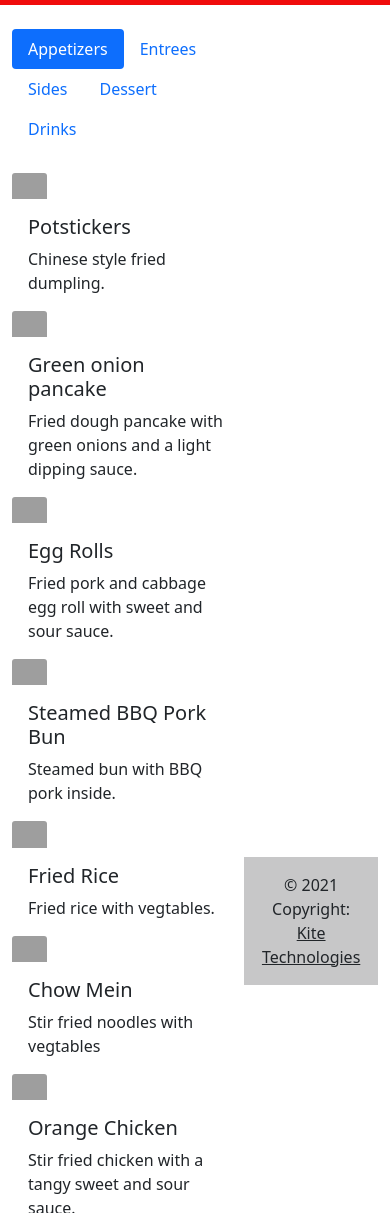
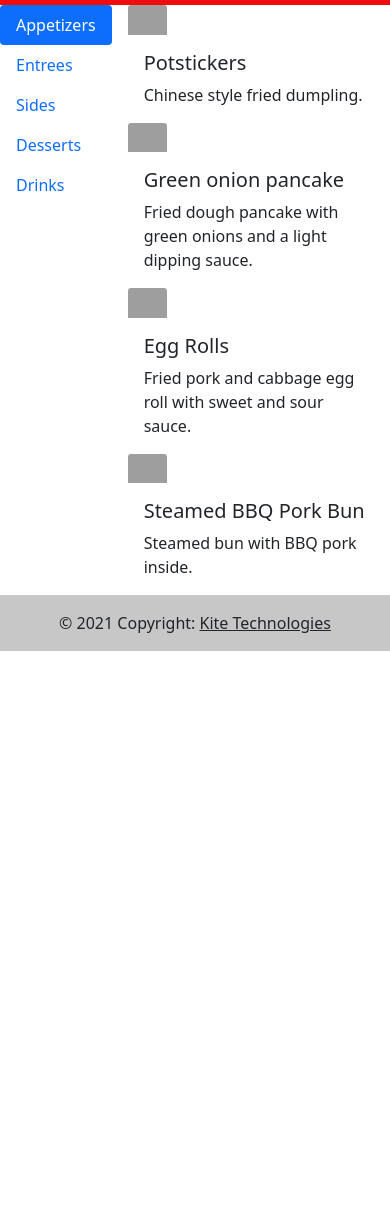
Before and after one commit to nicholas-auyeung/Building-A-Restaurant-Website-With-Boostrap, a plain HTML site: page menu.html in a window 390 px wide. Shown: the part 267-1480 px from the top of the page. After the commit the page ends 918 px from the top, so only its background shows below. Drawn offline with nearby package versions, Linux system fonts and the light colour scheme; grey boxes are pictures that could not be loaded.

Commit message:
menu updated

```diff
--- a/menu.html
+++ b/menu.html
@@ -1,8 +1,6 @@
 <!DOCTYPE html>
 <html lang="en">
 <head>
-  <script src="https://code.jquery.com/jquery-3.3.1.slim.min.js" integrity="sha384-q8i/X+965DzO0rT7abK41JStQIAqVgRVzpbzo5smXKp4YfRvH+8abtTE1Pi6jizo" crossorigin="anonymous"></script>
-  <script src="https://stackpath.bootstrapcdn.com/bootstrap/4.1.3/js/bootstrap.min.js" integrity="sha384-ChfqqxuZUCnJSK3+MXmPNIyE6ZbWh2IMqE241rYiqJxyMiZ6OW/JmZQ5stwEULTy" crossorigin="anonymous"></script>
     <link href="https://cdn.jsdelivr.net/npm/bootstrap@5.0.0-beta1/dist/css/bootstrap.min.css" rel="stylesheet" integrity="sha384-giJF6kkoqNQ00vy+HMDP7azOuL0xtbfIcaT9wjKHr8RbDVddVHyTfAAsrekwKmP1" crossorigin="anonymous">
     <link rel="stylesheet" type="text/css" href="styles.css" />
     <script src="https://cdn.jsdelivr.net/npm/bootstrap@5.0.0-beta1/dist/js/bootstrap.bundle.min.js" integrity="sha384-ygbV9kiqUc6oa4msXn9868pTtWMgiQaeYH7/t7LECLbyPA2x65Kgf80OJFdroafW" crossorigin="anonymous"></script>
@@ -32,38 +30,17 @@
       </ul>
     </div>
 </nav>
-<body><br/>
-  <div class="container-fluid d-flex align-items-center justify-content-center">
-    <div class="form-group">
-      <ul class="nav nav-pills" role="pilllist">
-        <li class="nav-item">
-          <a class="nav-link active menu" data-toggle="pill" href="#appetizers" role="pill">
-            Appetizers
-          </a>
-        </li>
-        <li class="nav-item">
-          <a class="nav-link menu" data-toggle="pill" href="#entrees" role="pill">
-            Entrees
-          </a>
-        </li>
-        <li class="nav-item">
-          <a class="nav-link menu" data-toggle="pill" href="#sides" role="pill">
-            Sides
-          </a>
-        </li>
-        <li class="nav-item">
-          <a class="nav-link menu" data-toggle="pill" href="#dessert" role="pill">
-            Dessert
-          </a>
-        </li>
-        <li class="nav-item">
-          <a class="nav-link menu" data-toggle="pill" href="#drinks" role="pill">
-            Drinks
-          </a>
-        </li>
-      </ul><br/>
-      <div class="pill-content">
-        <div id="appetizers" class="pill-pane fade show active" role="tabpanel">
+<body>
+  <div class="d-flex align-items-start">
+    <div class="nav flex-column nav-pills me-3" id="v-pills-tab" role="tablist" aria-orientation="vertical">
+      <a class="nav-link active" id="v-pills-appetizers-tab" data-bs-toggle="pill" href="#v-pills-appetizers" role="tab" aria-controls="v-pills-appetizers" aria-selected="true">Appetizers</a>
+      <a class="nav-link" id="v-pills-entrees-tab" data-bs-toggle="pill" href="#v-pills-entrees" role="tab" aria-controls="v-pills-entrees" aria-selected="false">Entrees</a>
+      <a class="nav-link" id="v-pills-sides-tab" data-bs-toggle="pill" href="#v-pills-sides" role="tab" aria-controls="v-pills-sides" aria-selected="false">Sides</a>
+      <a class="nav-link" id="v-pills-desserts-tab" data-bs-toggle="pill" href="#v-pills-desserts" role="tab" aria-controls="v-pills-desserts" aria-selected="false">Desserts</a>
+      <a class="nav-link" id="v-pills-drinks-tab" data-bs-toggle="pill" href="#v-pills-drinks" role="tab" aria-controls="v-pills-drinks" aria-selected="false">Drinks</a>
+    </div>
+    <div class="tab-content" id="v-pills-tabContent">
+      <div class="tab-pane fade show active" id="v-pills-appetizers" role="tabpanel" aria-labelledby="v-pills-appetizers-tab">
         <div class="col">
           <div class="card h-100 card-menu">
             <img src="https://food.fnr.sndimg.com/content/dam/images/food/fullset/2018/7/23/MW0104_Chicken-Pot-Stickers-with-Dipping-Sauce_s4x3.jpg.rend.hgtvcom.826.620.suffix/1532374569596.jpeg" class="card-img-top card-img-top-menu" alt="postickers">
@@ -101,7 +78,7 @@
           </div>
         </div>
       </div>
-        <div id="entrees" class="tab-pane fade show active" role="tabpanel">
+      <div class="tab-pane fade" id="v-pills-entrees" role="tabpanel" aria-labelledby="v-pills-entrees-tab">
         <div class="col">
           <div class="card h-100 card-menu">
             <img src="https://www.everydayeasyeats.com/wp-content/uploads/2016/06/Chinese-Fried-Rice-1.jpg" class="card-img-top card-img-top-menu" alt="fried rice">
@@ -113,7 +90,7 @@
         </div>
         <div class="col">
           <div class="card h-100 card-menu">
-              <img src="https://lh3.googleusercontent.com/proxy/9DXEnERvU37rE7TDv7l5YJglDdQP2vi0S3BNoYTl8ugKgvIuSVAY2MzT_AJvRa6TQM-lDtlNrQZTyv712w2msOYwRTegfctJVB-nOPAqqKU9MGjg1JXBtJzO3DHO6EvX0cWhcmnYggSCcg" class="card-img-top card-img-top-menu" alt="chow mein">
+            <img src="https://i.ndtvimg.com/i/2016-06/noodles-625_625x350_41465896870.jpg" class="card-img-top card-img-top-menu" alt="chow mein">
             <div class="card-body">
               <h5 class="card-title">Chow Mein</h5>
               <p class="card-text">Stir fried noodles with vegtables</p>
@@ -148,22 +125,53 @@
           </div>
         </div>
       </div>
-        <div id="sides" class="tab-pane fade show active" role="tabpanel">
+      <div class="tab-pane fade" id="v-pills-sides" role="tabpanel" aria-labelledby="v-pills-sides-tab">
         <div class="col">
           <div class="card h-100 card-menu">
-              <img src="https://www.everydayeasyeats.com/wp-content/uploads/2016/06/Chinese-Fried-Rice-1.jpg" class="card-img-top card-img-top-menu" alt="fried rice">
+            <img src="https://omnivorescookbook.com/wp-content/uploads/2019/07/Chinese-Broccoli-with-Oyster-Sauce-550-500x375.jpg" class="card-img-top card-img-top-menu" alt="chinese broccoli">
             <div class="card-body">
-                <h5 class="card-title">Fried Rice</h5>
-                <p class="card-text">Fried rice with vegtables.</p>
+              <h5 class="card-title">Chinese Broccoli</h5>
+              <p class="card-text">Stir fried chinese broccoli with garlic and oyster sauce.</p>
             </div>
           </div>
         </div>
         <div class="col">
           <div class="card h-100 card-menu">
-              <img src="https://lh3.googleusercontent.com/proxy/9DXEnERvU37rE7TDv7l5YJglDdQP2vi0S3BNoYTl8ugKgvIuSVAY2MzT_AJvRa6TQM-lDtlNrQZTyv712w2msOYwRTegfctJVB-nOPAqqKU9MGjg1JXBtJzO3DHO6EvX0cWhcmnYggSCcg" class="card-img-top card-img-top-menu" alt="chow mein">
+            <img src="https://img.apmcdn.org/e3b13031761d2f8bae5c64b5cea76768c734712d/uncropped/364dd7-splendid-table-atk-smashed-cucumbers-lede.jpg" class="card-img-top card-img-top-menu" alt="cucumber salad">
             <div class="card-body">
-                <h5 class="card-title">Chow Mein</h5>
-                <p class="card-text">Stir fried noodles with vegtables</p>
+              <h5 class="card-title">Cucumber Salad</h5>
+              <p class="card-text">Cucumber salad with chili flakes and a soy sauce and seseme oil dressing.</p>
+            </div>
+          </div>
+        </div>
+      </div>
+      <div class="tab-pane fade" id="v-pills-desserts" role="tabpanel" aria-labelledby="v-pills-desserts-tab">
+        <div class="col">
+          <div class="card h-100 card-menu">
+            <img src="https://cookingwithdog.com/wp-content/uploads/2017/04/mango-pudding-00.jpg" class="card-img-top card-img-top-menu" alt="mango pudding">
+            <div class="card-body">
+              <h5 class="card-title">Mango Pudding</h5>
+              <p class="card-text">Mango pudding with condensed milk and mangos.</p>
+            </div>
+          </div>
+        </div>
+        <div class="col">
+          <div class="card h-100 card-menu">
+            <img src="https://i.ytimg.com/vi/zM4Yfdm8fBw/hqdefault.jpg" class="card-img-top card-img-top-menu" alt="black seseme roll">
+            <div class="card-body">
+              <h5 class="card-title">Black seseme roll</h5>
+              <p class="card-text">Black seseme paste roll.</p>
+            </div>
+          </div>
+        </div>
+      </div>
+      <div class="tab-pane fade" id="v-pills-drinks" role="tabpanel" aria-labelledby="v-pills-drinks-tab">
+        <div class="col">
+          <div class="card h-100 card-menu">
+            <img src="https://feelgoodshops.com/wp-content/uploads/2020/04/71Zr2n5M5CL._SL1500_.jpg" class="card-img-top card-img-top-menu" alt="sprite">
+            <div class="card-body">
+              <h5 class="card-title">Sprite</h5>
+              <p class="card-text"></p>
             </div>
           </div>
         </div>
```
Lines whose indentation alone changed are shown as unchanged.
